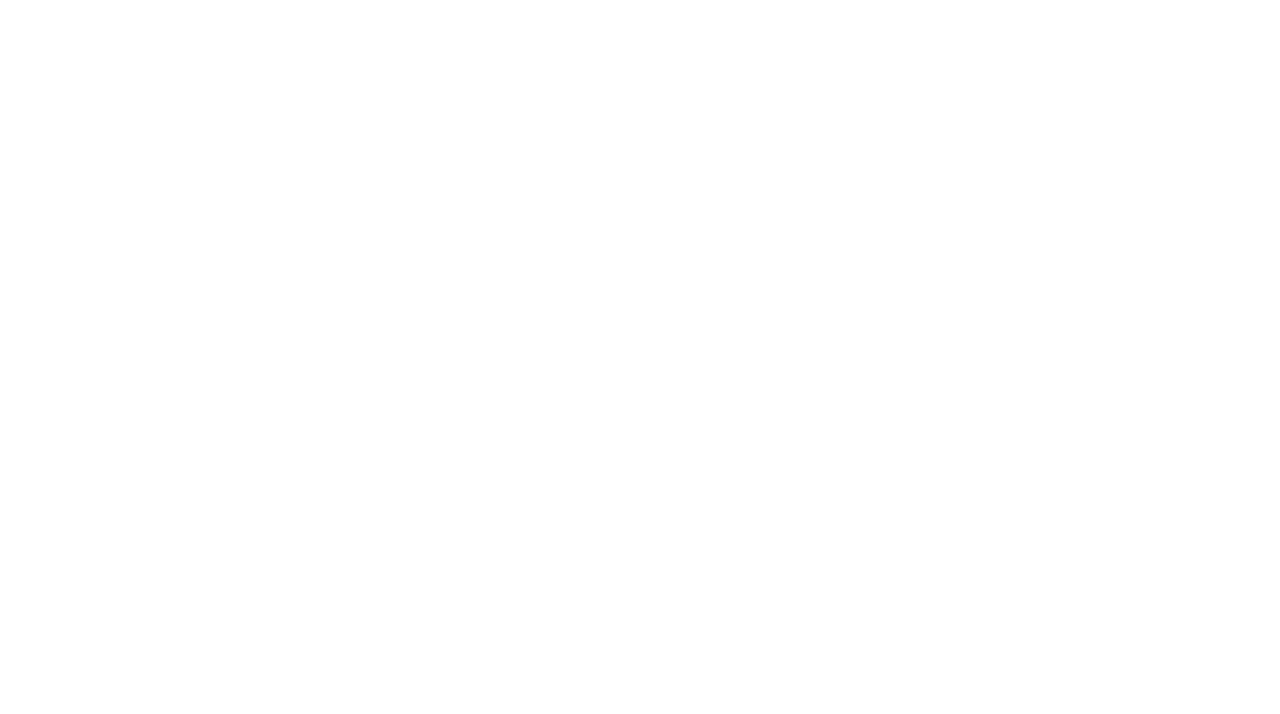
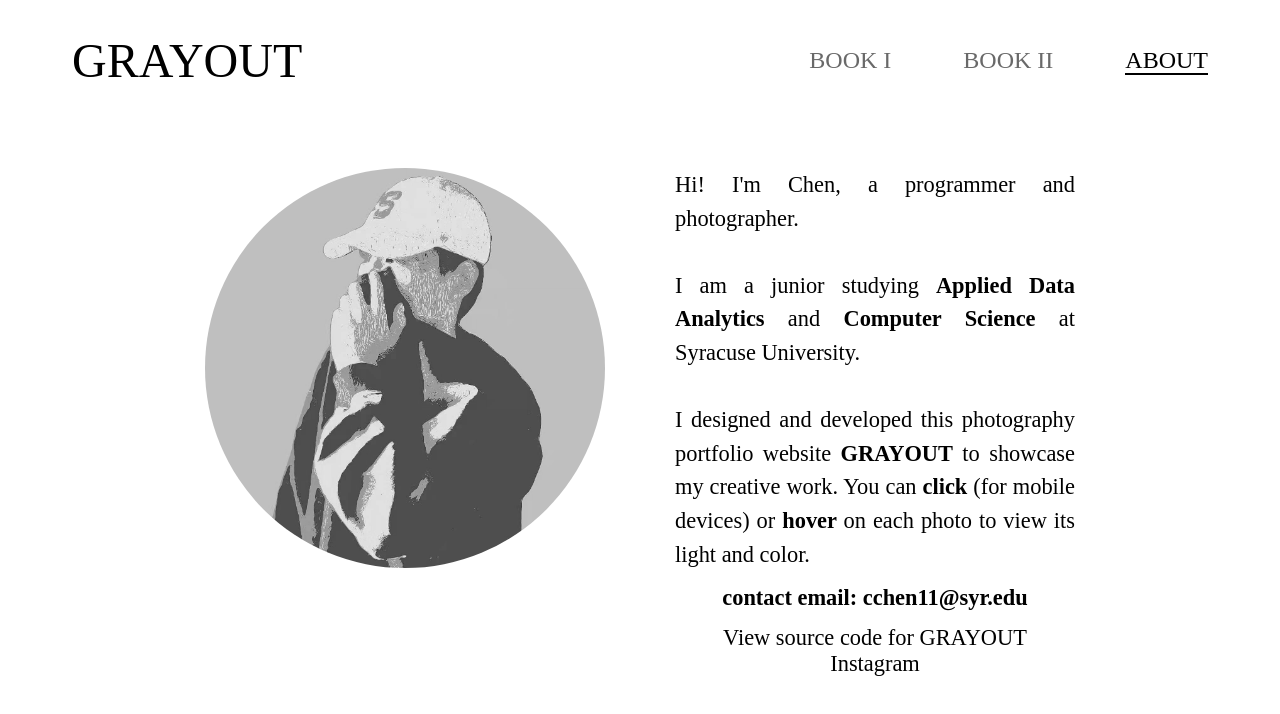
Before and after one commit to chennychenze/photography-portfolio, a React (Create React App) app: page /about in a window 1280 px wide. Shown: the top 714 px of the page. Built offline with nearby package versions, Linux system fonts and the light colour scheme; a web font is replaced by a local one.

Commit message:
deployed website

```diff
--- a/package.json
+++ b/package.json
@@ -1,5 +1,4 @@
 {
-  "homepage": "http://cchenze.github.io",
   "name": "photography-portfolio",
   "version": "0.1.0",
   "private": true,
@@ -22,8 +21,6 @@
   },
   "scripts": {
     "start": "react-scripts start",
-    "predeploy": "npm run build",
-    "deploy": "gh-pages -d build",
     "build": "react-scripts build",
     "test": "react-scripts test",
     "eject": "react-scripts eject"
--- a/src/App.js
+++ b/src/App.js
@@ -7,7 +7,7 @@ import "./App.css";
 
 function App() {
   return (
-    <Router basename="/photography-portfolio">
+    <Router>
       <Routes>
         <Route path="/" element={<Pageone />} />
         <Route path="book-two" element={<Pagetwo />} />
--- a/src/components/About/index.js
+++ b/src/components/About/index.js
@@ -38,7 +38,10 @@ const About = () => {
           </CenterMobile>
         </InnerTextWrap>
         <BtnContainer>
-          <Button href="https://github.com/cchenze" target="_blank">
+          <Button
+            href="https://github.com/cchenze/photography_portfolio"
+            target="_blank"
+          >
             View source code for GRAYOUT
           </Button>
           <Button href="https://www.instagram.com/cchenze/" target="_blank">
```
